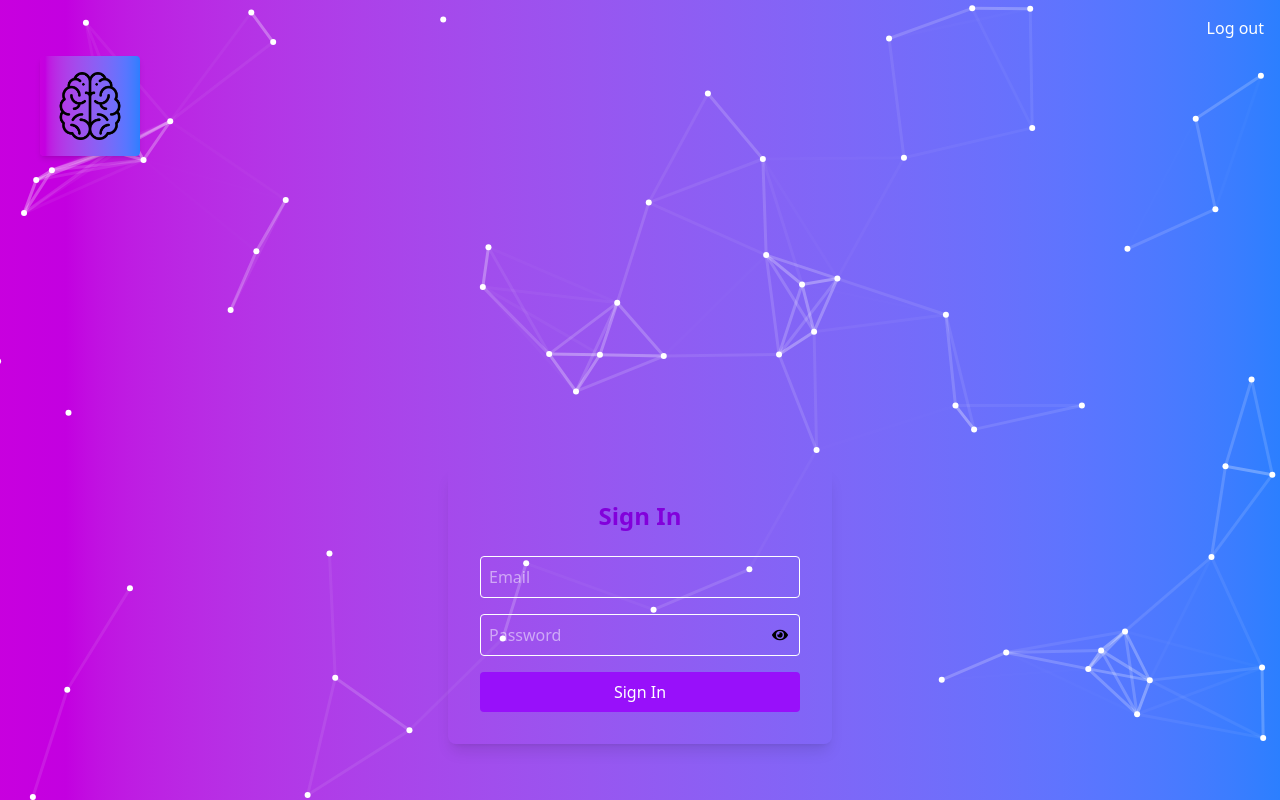
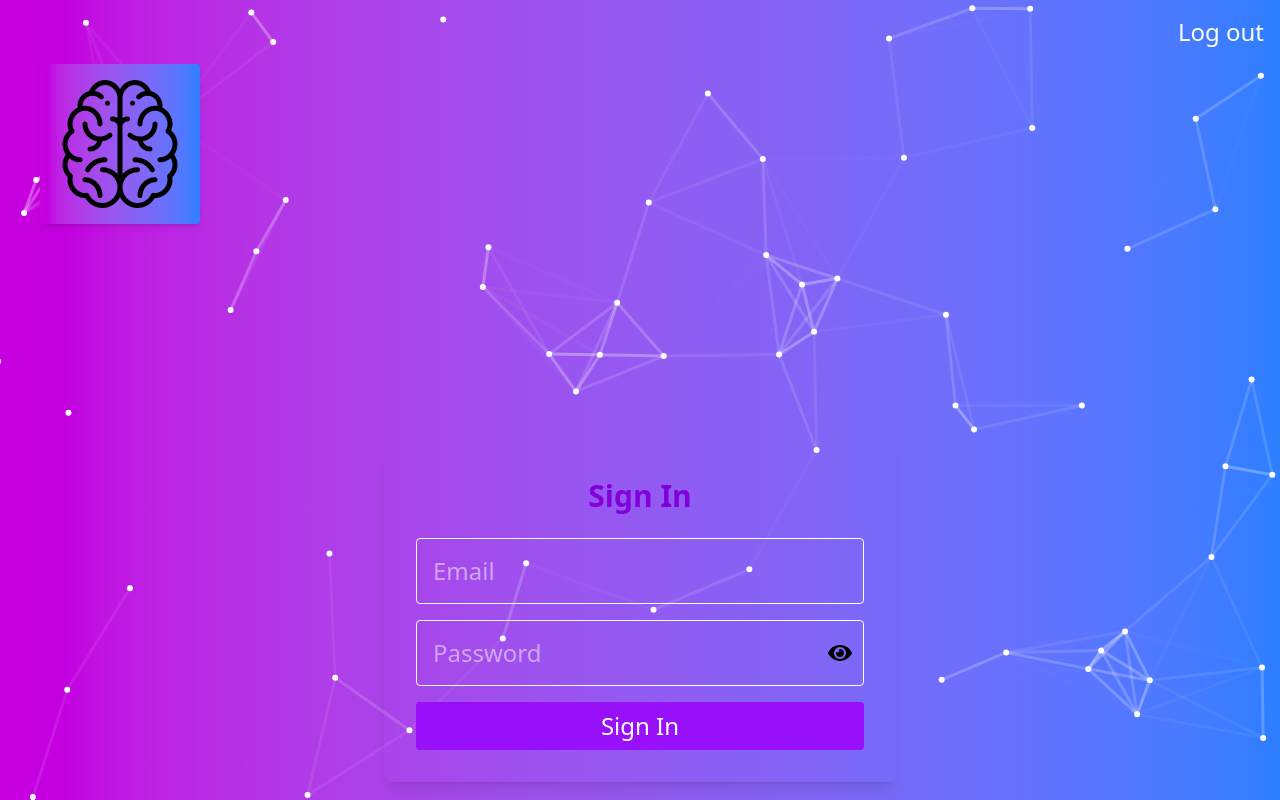
Before and after one commit to Jerry3048/Image-march, a React (Vite) app: page / in a window 1280 px wide. Built offline with nearby package versions, Linux system fonts and the light colour scheme.

Commit message:
Refactor component imports to include file extensions and enhance Signin component styling

```diff
--- a/src/components/Logo.jsx
+++ b/src/components/Logo.jsx
@@ -4,7 +4,7 @@ import brain from '../assets/brain.png'
 function Logo() {
   return (
     <Tilt tiltMaxAngleX={55} tiltMaxAngleY={55} style={{ height: 150, width: 150 }}>
-      <div className="w-25 h-25 bg-gradient-to-r from-fuchsia-600 to-blue-500 p-4 rounded shadow-md ml-10">
+      <div className="w-25 h-25 md:h-40  md:w-40 bg-gradient-to-r from-fuchsia-600 to-blue-500 p-4 rounded shadow-md ml-10">
         <img src={brain} alt="logo" className="w-full h-full object-contain" />
       </div>
     </Tilt>
--- a/src/components/Nav.jsx
+++ b/src/components/Nav.jsx
@@ -4,7 +4,7 @@ function Nav() {
       <div className="container mx-auto flex justify-end">
         <ul className="flex space-x-6">
           <li>
-            <a href="/login" className="text-white hover:text-gray-300 ">Log out</a>
+            <a href="/login" className="text-white hover:text-gray-300 text-2xl">Log out</a>
           </li>
         </ul>
       </div>
--- a/src/components/Signin.jsx
+++ b/src/components/Signin.jsx
@@ -17,13 +17,13 @@ function Signin({ onSignIn }) {
 
   return (
     <div className="flex flex-col items-center justify-center md:min-h-screen min-h-[80vh]">
-      <div className="rounded-lg shadow-lg p-8 sm:w-full  w-[80%] max-w-sm">
-        <h2 className="text-2xl font-bold mb-6 text-center text-purple-700">Sign In</h2>
+      <div className="rounded-lg shadow-lg p-8 sm:w-full  w-[80%] max-w-lg">
+        <h2 className="text-3xl font-bold mb-6 text-center text-purple-700">Sign In</h2>
         <form onSubmit={handleSubmit} className="flex flex-col gap-4">
           <input
             type="email"
             placeholder="Email"
-            className="p-2 border rounded"
+            className="p-4 border rounded text-2xl"
             value={email}
             onChange={e => setEmail(e.target.value)}
             required
@@ -32,13 +32,13 @@ function Signin({ onSignIn }) {
             <input
               type={showPassword ? "text" : "password"}
               placeholder="Password"
-              className="p-2 border rounded w-full pr-10"
+              className="p-4 border rounded w-full pr-10 text-2xl"
               value={password}
               onChange={e => setPassword(e.target.value)}
               required
             />
             <span
-              className="absolute right-3 top-1/2 transform -translate-y-1/2 cursor-pointer text-black"
+              className="absolute right-3 top-1/2 transform -translate-y-1/2 cursor-pointer text-black text-2xl"
               onClick={() => setShowPassword((prev) => !prev)}
             >
               {showPassword ? <FaEyeSlash /> : <FaEye />}
@@ -46,7 +46,7 @@ function Signin({ onSignIn }) {
           </div>
           <button
             type="submit"
-            className="bg-purple-600 text-white py-2 rounded hover:bg-purple-700 transition"
+            className="bg-purple-600 text-white py-2 rounded hover:bg-purple-700 transition text-2xl"
           >
             Sign In
           </button>
```
Also changed, not shown: src/App.jsx (+7 -7 lines).
